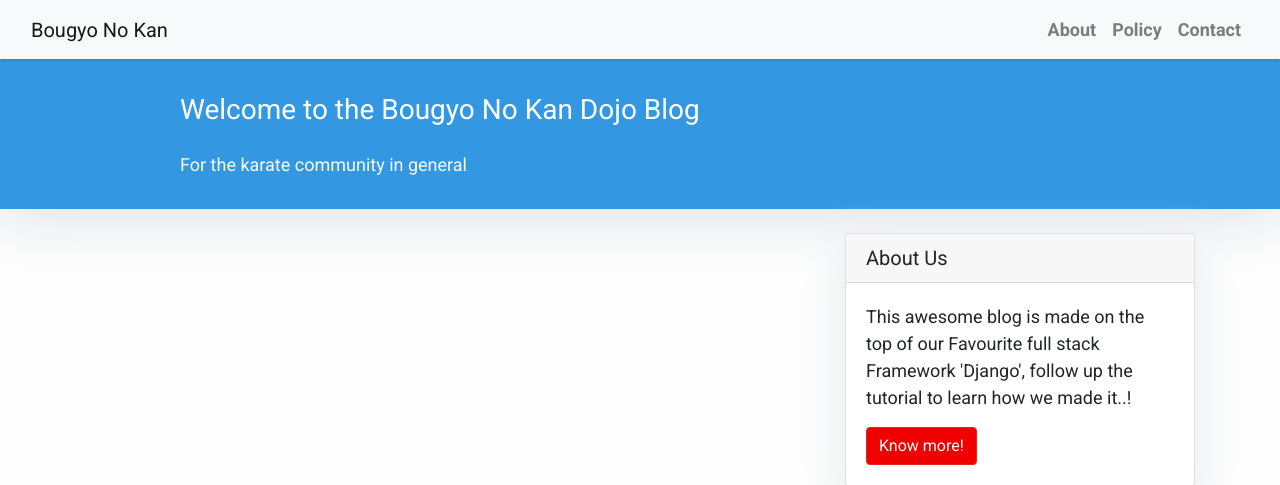
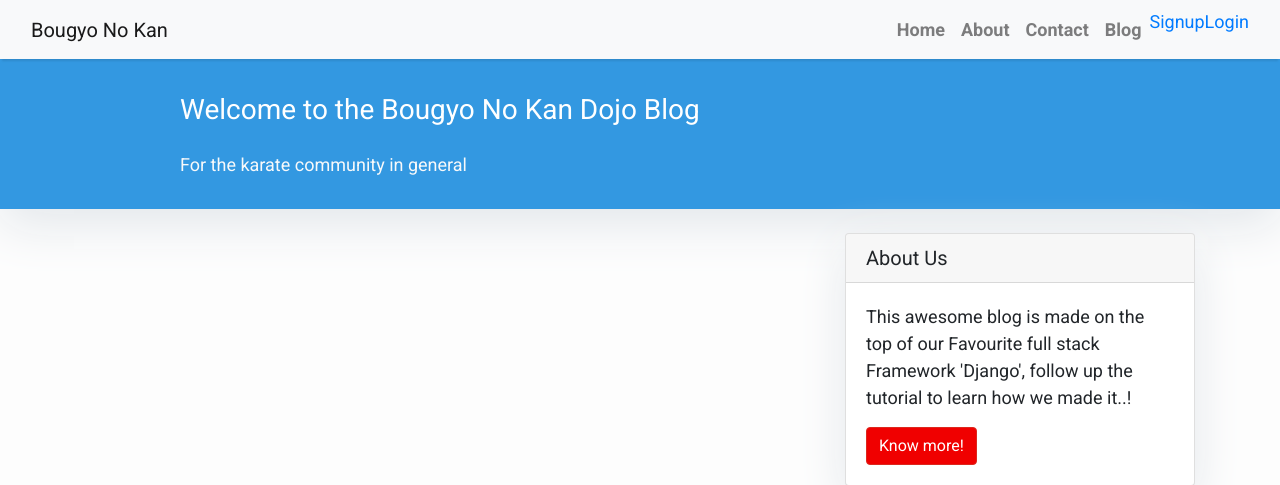
Before and after one commit to wseyler/ikyoshi_project, a Django app: page /blog/ in a window 1280 px wide. Shown: the top 485 px of the page. Run offline with Django 3.2, Linux system fonts and the light colour scheme; data that the repository does not hold is empty; some libraries are stand-ins or nearby versions.

Commit message:
Changes to template to support the blog app

```diff
--- a/blog/templates/blog/base.html
+++ /dev/null
@@ -1,69 +0,0 @@
-<!DOCTYPE html>
-<html>
-
-    <head>
-        <title>Bougyo No Kan Dojo</title>
-        <link href="https://fonts.googleapis.com/css?family=Roboto:400,700" rel="stylesheet">
-        <meta name="google" content="notranslate" />
-        <meta name="viewport" content="width=device-width, initial-scale=1" />
-        <link rel="stylesheet" href="https://maxcdn.bootstrapcdn.com/bootstrap/4.0.0/css/bootstrap.min.css" integrity="sha384-Gn5384xqQ1aoWXA+058RXPxPg6fy4IWvTNh0E263XmFcJlSAwiGgFAW/dAiS6JXm"
-            crossorigin="anonymous" />
-    </head>
-
-    <body>
-        <style>
-            body {
-            font-family: "Roboto", sans-serif;
-            font-size: 17px;
-            background-color: #fdfdfd;
-        }
-        .shadow {
-            box-shadow: 0 4px 2px -2px rgba(0, 0, 0, 0.1);
-        }
-        .btn-danger {
-            color: #fff;
-            background-color: #f00000;
-            border-color: #dc281e;
-        }
-        .masthead {
-            background: #3398E1;
-            height: auto;
-            padding-bottom: 15px;
-            box-shadow: 0 16px 48px #E3E7EB;
-            padding-top: 10px;
-        }
-    </style>
-
-        <!-- Navigation -->
-        <nav class="navbar navbar-expand-lg navbar-light bg-light shadow" id="mainNav">
-            <div class="container-fluid">
-                <a class="navbar-brand" href="{% url 'home' %}">Bougyo No Kan</a>
-                <button class="navbar-toggler navbar-toggler-right" type="button" data-toggle="collapse" data-target="#navbarResponsive"
-                    aria-controls="navbarResponsive" aria-expanded="false" aria-label="Toggle navigation">
-                    <span class="navbar-toggler-icon"></span>
-                </button>
-                <div class="collapse navbar-collapse" id="navbarResponsive">
-                    <ul class="navbar-nav ml-auto">
-                        <li class="nav-item text-black">
-                            <a class="nav-link text-black font-weight-bold" href="#">About</a>
-                        </li>
-                        <li class="nav-item text-black">
-                            <a class="nav-link text-black font-weight-bold" href="#">Policy</a>
-                        </li>
-                        <li class="nav-item text-black">
-                            <a class="nav-link text-black font-weight-bold" href="#">Contact</a>
-                        </li>
-                    </ul>
-                </div>
-            </div>
-        </nav>
-        {% block content %}
-        <!-- Content Goes here -->
-        {% endblock content %}
-        <!-- Footer -->
-        <footer class="py-3 bg-grey">
-            <p class="m-0 text-dark text-center ">Copyright &copy; Bougyo No Kan Dojo</p>
-        </footer>
-    </body>
-
-</html>
--- a/blog/templates/blog/home.html
+++ /dev/null
@@ -1,4 +0,0 @@
-{% extends "pages/base.html" %}
-
-{% block content %}
-{% endblock %}
--- a/blog/templates/blog/index.html
+++ b/blog/templates/blog/index.html
@@ -1,4 +1,4 @@
-{% extends "blog/base.html" %}
+{% extends "pages/base.html" %}
 {% block content %}
 <style>
     body {
@@ -45,7 +45,7 @@
             </div>
             {% endfor %}
         </div>
-        {% block sidebar %} {% include 'blog/sidebar.html' %} {% endblock sidebar %}
+        {% block sidebar %} {% include 'pages/sidebar.html' %} {% endblock sidebar %}
     </div>
 </div>
 {%endblock%}
--- a/blog/templates/blog/post_detail.html
+++ b/blog/templates/blog/post_detail.html
@@ -1,4 +1,4 @@
-{% extends 'blog/base.html' %} {% block content %}
+{% extends 'pages/base.html' %} {% block content %}
 
 <div class="container">
   <div class="row">
--- a/blog/urls.py
+++ b/blog/urls.py
@@ -2,6 +2,6 @@ from blog import views
 from django.urls import path
 
 urlpatterns = [
-    path('', views.PostList.as_view(), name='home'),
+    path('', views.PostList.as_view(), name='post_home'),
     path('<slug:slug>/', views.post_detail, name='post_detail'),
 ]
--- a/pages/templates/pages/base.html
+++ b/pages/templates/pages/base.html
@@ -1,41 +1,99 @@
+<!DOCTYPE html>
+<html>
 
-<html>
     <head>
-    {% load static %}
         <title>Bougyo No Kan Dojo</title>
-      <link rel="stylesheet" href="//maxcdn.bootstrapcdn.com/bootstrap/3.2.0/css/bootstrap.min.css">
-      <link rel="stylesheet" href="//maxcdn.bootstrapcdn.com/bootstrap/3.2.0/css/bootstrap-theme.min.css">
-      <link rel="stylesheet" type="text/css" href="{% static 'pages/style.css' %}">
+        <link href="https://fonts.googleapis.com/css?family=Roboto:400,700" rel="stylesheet">
+        <meta name="google" content="notranslate" />
+        <meta name="viewport" content="width=device-width, initial-scale=1" />
+        <link rel="stylesheet" href="https://maxcdn.bootstrapcdn.com/bootstrap/4.0.0/css/bootstrap.min.css" integrity="sha384-Gn5384xqQ1aoWXA+058RXPxPg6fy4IWvTNh0E263XmFcJlSAwiGgFAW/dAiS6JXm"
+            crossorigin="anonymous" />
     </head>
-    <header>
-      <a href="{% url 'home' %}">Home</a> | <a href="/blog">Blog</a> | <a href="{% url 'about' %}">About</a>
+
+    <body>
+        <style>
+            body {
+            font-family: "Roboto", sans-serif;
+            font-size: 17px;
+            background-color: #fdfdfd;
+        }
+        .shadow {
+            box-shadow: 0 4px 2px -2px rgba(0, 0, 0, 0.1);
+        }
+        .btn-danger {
+            color: #fff;
+            background-color: #f00000;
+            border-color: #dc281e;
+        }
+        .masthead {
+            background: #3398E1;
+            height: auto;
+            padding-bottom: 15px;
+            box-shadow: 0 16px 48px #E3E7EB;
+            padding-top: 10px;
+        }
+    </style>
+
+        <!-- Navigation -->
+        <nav class="navbar navbar-expand-lg navbar-light bg-light shadow" id="mainNav">
+            <div class="container-fluid">
+                <a class="navbar-brand" href="{% url 'home' %}">Bougyo No Kan</a>
+                <button class="navbar-toggler navbar-toggler-right" type="button" data-toggle="collapse" data-target="#navbarResponsive"
+                    aria-controls="navbarResponsive" aria-expanded="false" aria-label="Toggle navigation">
+                    <span class="navbar-toggler-icon"></span>
+                </button>
+                <div class="collapse navbar-collapse" id="navbarResponsive">
+                    <ul class="navbar-nav ml-auto">
+                        <li class="nav-item text-black">
+                            <a class="nav-link text-black font-weight-bold" href="/">Home</a>
+                        </li>
+                        <li class="nav-item text-black">
+                            <a class="nav-link text-black font-weight-bold" href="#">About</a>
+                        </li>
+                        <li class="nav-item text-black">
+                            <a class="nav-link text-black font-weight-bold" href="#">Contact</a>
+                        </li>
+                        <li class="nav-item text-black">
+                            <a class="nav-link text-black font-weight-bold" href="/blog">Blog</a>
+                        </li>
                         {% if user.is_staff %}
-        | <a href="/admin">Admin</a>
+                        <li class="nav-item text-black">
+                            <a class="nav-link text-black font-weight-bold" href="/admin">Admin</a>
+                        </li>
                         {% endif %}
                         {% if user.is_authenticated %}
-        | Logged in as {{ user.username }}
-        | <form action="{% url 'logoutuser' %}" method="POST">
+                        <li class="nav-item text-black">
+                          <div class="nav-link text-black font-weight-bold">
+                            Logged in as {{ user.username }}
+                          </div>
+                        </li>
+                        <li class="nav-item text-black">
                           {% csrf_token %}
+                          <div class="nav-link text-black font-weight-bold">
+                            <form action="{% url 'logoutuser' %}" method="POST">
                               <button type="submit">Logout</button>
                             </form>
+                          </div>
+                        </li>
                         {% else %}
-        | <a href="{% url 'signupuser' %}">Signup</a> | <a href="{% url 'loginuser' %}">Login</a>
+                        <li class="nav-item text-black">
+                          <a href="{% url 'signupuser' %}">Signup</a>
+                        </li>
+                        <li class="nav-item text-black">
+                          <a href="{% url 'loginuser' %}">Login</a>
+                        </li>
                         {% endif %}
-    </header>
-  <body>
-    <div class="page-header">
-      <h1><a href="/">Bougyo No Kan Dojo</a></h1>
-      <div style="width:800px; margin:0 auto;">
-        <img class="displayed" src="{% static '/pages/images/BNKLogo.jpg' %}"  alt="My image">
+                    </ul>
                 </div>
             </div>
-    <div class="content container">
-      <div class="row">
-        <div class="col-md-8">
+        </nav>
         {% block content %}
-          {% endblock %}
-        </div>
-      </div>
-    </div>
+        <!-- Content Goes here -->
+        {% endblock content %}
+        <!-- Footer -->
+        <footer class="py-3 bg-grey">
+            <p class="m-0 text-dark text-center ">Copyright &copy; Bougyo No Kan Dojo</p>
+        </footer>
     </body>
+
 </html>
--- a/pages/templates/pages/home.html
+++ b/pages/templates/pages/home.html
@@ -1,4 +1,7 @@
 {% extends "pages/base.html" %}
-
+{% load static %}
 {% block content %}
+  <div style="width:800px; margin:0 auto;">
+    <img class="displayed" src="{% static '/pages/images/BNKLogo.jpg' %}"  alt="My image">
+  </div>
 {% endblock %}
```
Also changed, not shown: pages/templates/pages/sidebar.html (renamed from blog/templates/blog/sidebar.html). Lines whose indentation alone changed are shown as unchanged.
